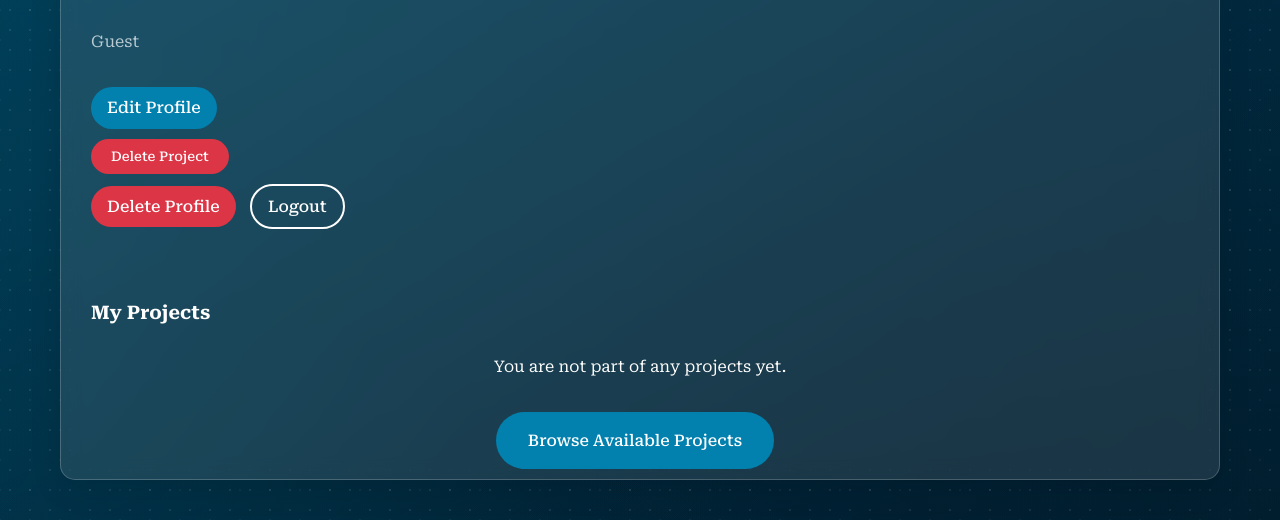
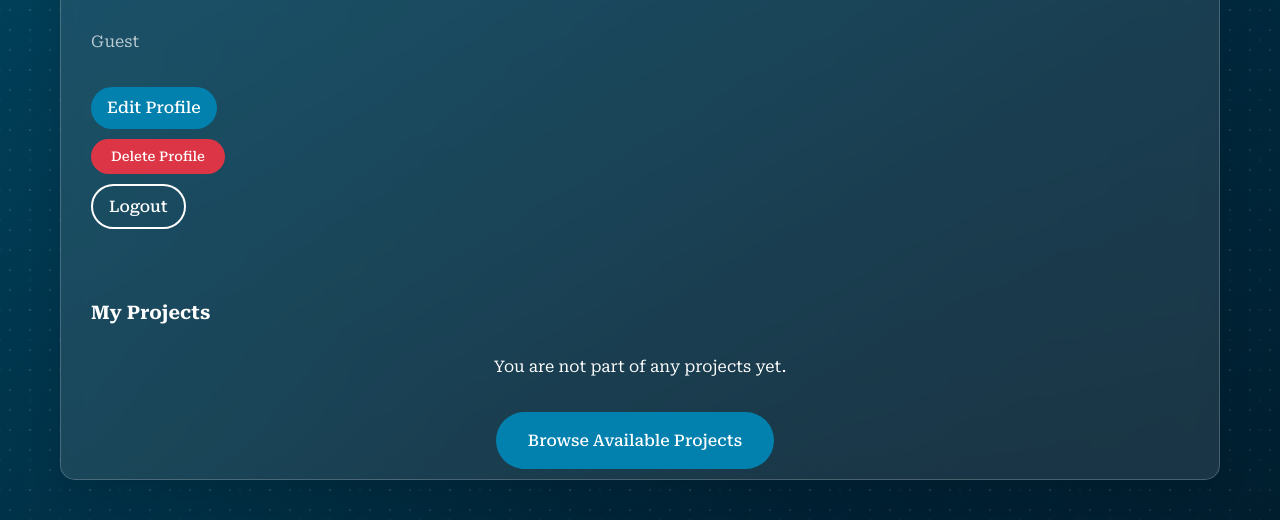
Before and after one commit to zackychan97/CIS375_Spring2025_Project1, a PHP site: page /dashboard.php in a window 1280 px wide. Shown: the part 200-720 px from the top of the page. Run offline with PHP 8.4, Linux system fonts and the light colour scheme; data that the repository does not hold is empty.

Commit message:
Delete profile confirmation added.

```diff
--- a/dashboard.php
+++ b/dashboard.php
@@ -51,10 +51,9 @@ $projects = mysqli_fetch_all($result, MYSQLI_ASSOC);
             </div>
             <div class="col-md-4 text-md-end mt-4 mt-md-0">
                 <a href="edit_profile.php" class="btn btn-secondary me-2 px-2 py-1">Edit Profile</a>
-                <form method="POST" action="delete_profile.php" class="d-inline ms-2" onsubmit="return confirm('Are you sure you want to delete this project?');">
-                            <button type="submit" name="delete_project" class="btn btn-danger">Delete Project</button>
+                <form method="POST" action="delete_profile.php" class="d-inline ms-2" onsubmit="return confirm('Are you sure you want to delete this profile?');">
+                            <button type="submit" name="delete_project" class="btn btn-danger">Delete Profile</button>
                 </form>
-                <a href="delete_profile.php" class="btn btn-danger me-2 px-2 py-1">Delete Profile</a>
                 <a href="logout.php" class="btn btn-outline px-2 py-1">Logout</a>
             </div>
         </div>
```
